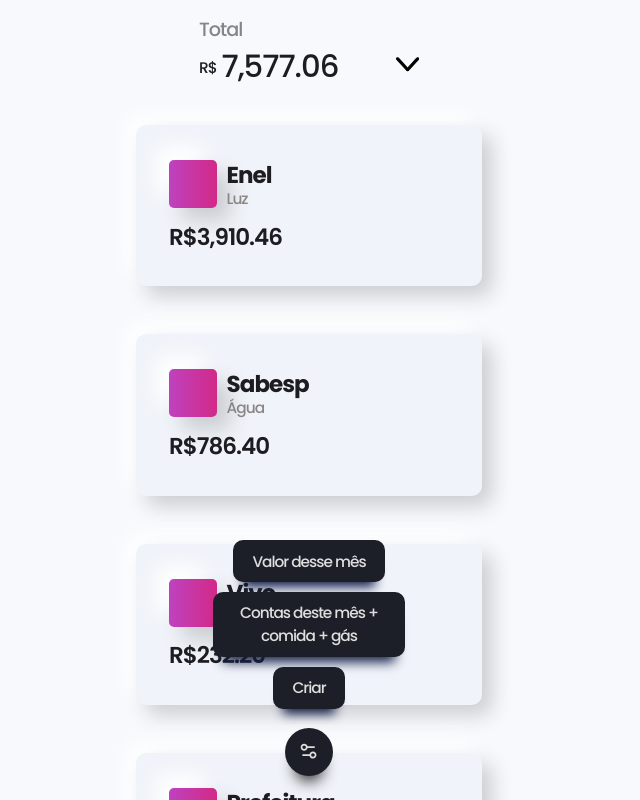
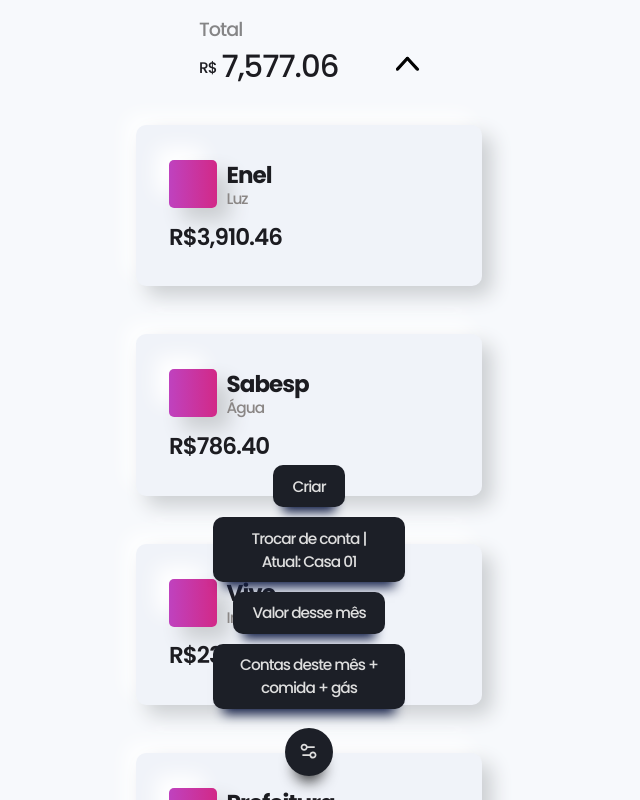
Before and after one commit to aelinrezende/redespe, a React (Create React App) app: page /expenses in a window 1280 px wide. Both pictures are taken after a click on the button 640 px from the left and 752 px from the top of the page. Shown: the top 800 px of the page, without its empty margins (331-971 px from the left). Built offline with nearby package versions, Linux system fonts and the light colour scheme.

Commit message:
move toggle account functionality to the Navbar

```diff
--- a/src/components/Amount/index.tsx
+++ b/src/components/Amount/index.tsx
@@ -3,7 +3,6 @@ import { Link } from 'react-router-dom';
 
 import { useExpense } from '../../hooks/expense';
 
-import { ReactComponent as ToggleIcon } from '../../assets/icons/toggle.svg';
 import { ReactComponent as ArrowDownIcon } from '../../assets/icons/arrow.svg';
 
 import './styles.scss';
@@ -12,7 +11,7 @@ interface ExpensesProps {
 }
 
 const Amount: React.FC<ExpensesProps> = ({ route }) => {
-  const { account, toggleAccount, getTotal } = useExpense();
+  const { getTotal } = useExpense();
   const [total, setTotal] = useState<number>(0);
 
   useEffect(() => {
@@ -32,9 +31,7 @@ const Amount: React.FC<ExpensesProps> = ({ route }) => {
           </span>
           <Link to={`${route}`}>
             <ArrowDownIcon
-              className={
-                route !== '/redespe' ? 'total-home-arrow' : 'total-rotate-arrow'
-              }
+              className={route === '/' ? 'total-rotate-arrow' : ''}
             />
           </Link>
         </div>
--- a/src/components/Navbar/index.tsx
+++ b/src/components/Navbar/index.tsx
@@ -16,7 +16,7 @@ import {
 } from './styles';
 
 const Navbar: React.FC = () => {
-	const { getMonthlyValue } = useExpense();
+	const { getMonthlyValue, toggleAccount, account } = useExpense();
 	const { addPopup } = usePopup();
 
 	const [optionsVisible, setOptionsVisible] = useState(false);
@@ -60,6 +60,21 @@ const Navbar: React.FC = () => {
 							whileHover={nav.child.hover}
 							transition={{ duration: 0.3 }}
 							variants={nav.child}
+						>
+							Criar
+						</Option>
+						<Option
+							whileHover={nav.child.hover}
+							transition={{ duration: 0.3 }}
+							variants={nav.child}
+							onClick={() => toggleAccount()}
+						>
+							Trocar de conta | Atual: {account.label}
+						</Option>
+						<Option
+							whileHover={nav.child.hover}
+							transition={{ duration: 0.3 }}
+							variants={nav.child}
 							onClick={() => addMonthlyValuePopup()}
 						>
 							Valor desse mês
@@ -72,13 +87,6 @@ const Navbar: React.FC = () => {
 						>
 							Contas deste mês + comida + gás
 						</Option>
-						<Option
-							whileHover={nav.child.hover}
-							transition={{ duration: 0.3 }}
-							variants={nav.child}
-						>
-							Criar
-						</Option>
 					</OptionsContainer>
 				</NavButton>
 				<NavAnchor to="#" />
```
